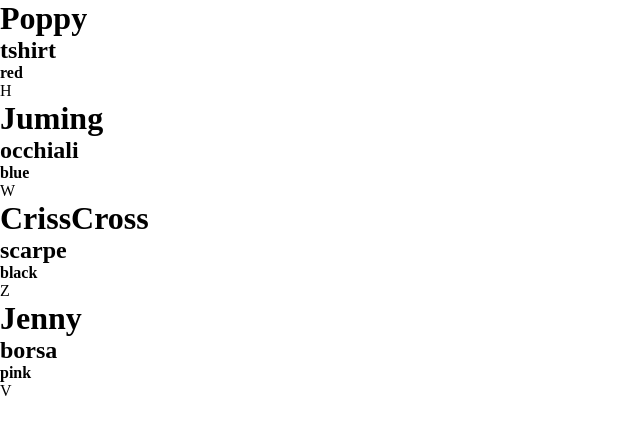
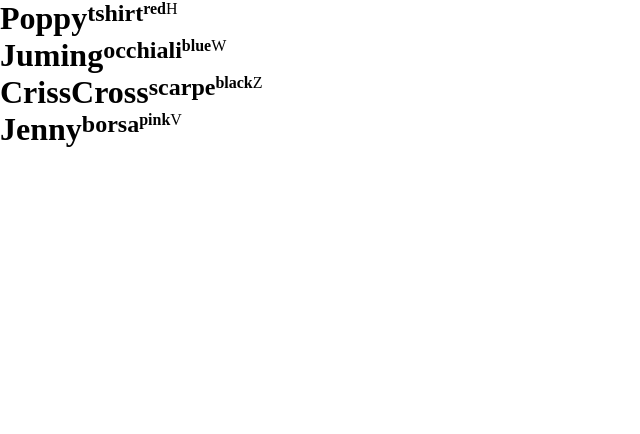
Before and after one commit to MatteoDiMario96/js-snack-es6, a plain HTML site: page Snack 5/index.html in a window 1280 px wide. Shown: the whole page, without its empty margins (0-640 px from the left). Drawn offline with Linux system fonts and the light colour scheme.

Commit message:
Ancora meglio create 4 card.

```diff
--- a/Snack 5/css/style.css
+++ b/Snack 5/css/style.css
@@ -3,3 +3,7 @@
     padding: 0;
     box-sizing: border-box;
 }
+
+div.card {
+    display: flex;
+}
--- a/Snack 5/js/script.js
+++ b/Snack 5/js/script.js
@@ -33,9 +33,10 @@ const nuovoArrayArticoloModa = articoliModa.map((articolo, i) => {
 
 console.log(nuovoArrayArticoloModa);
 const mainAppend = document.querySelector("main");
-const cardEl = document.createElement("div");
-mainAppend.appendChild(cardEl);
 nuovoArrayArticoloModa.forEach(articolo => {
+    const cardEl = document.createElement("div");
+    cardEl.classList.add("card");
+    mainAppend.appendChild(cardEl);
     const nameEl = document.createElement("h1");
     nameEl.append(articolo.name);
     cardEl.appendChild(nameEl);
```
